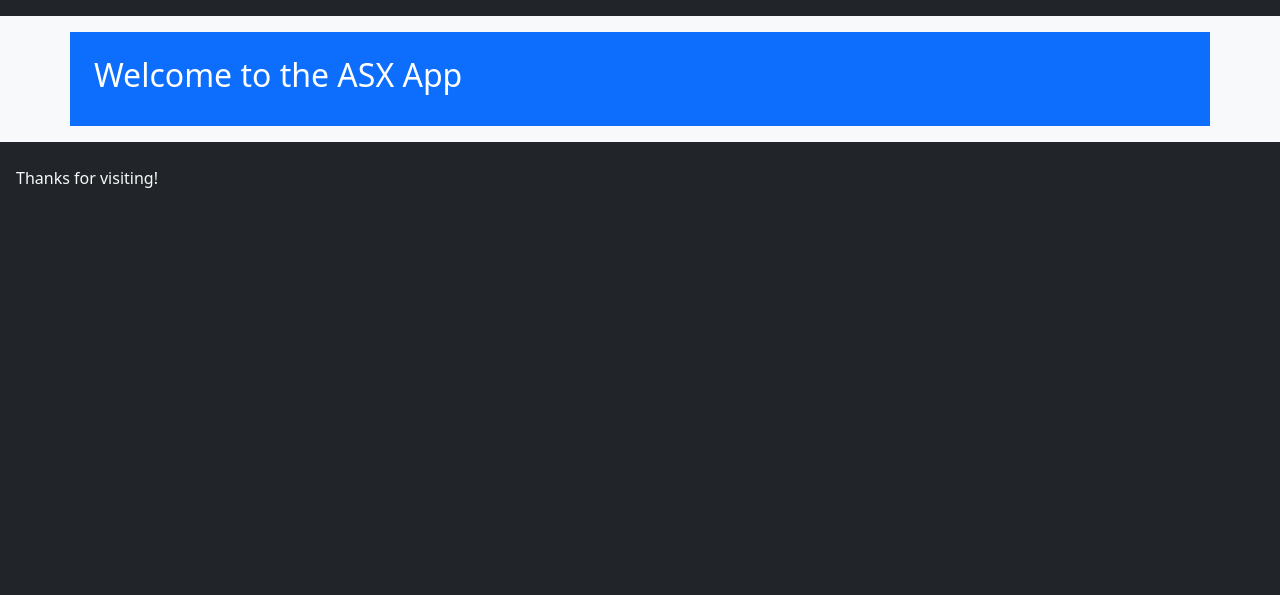
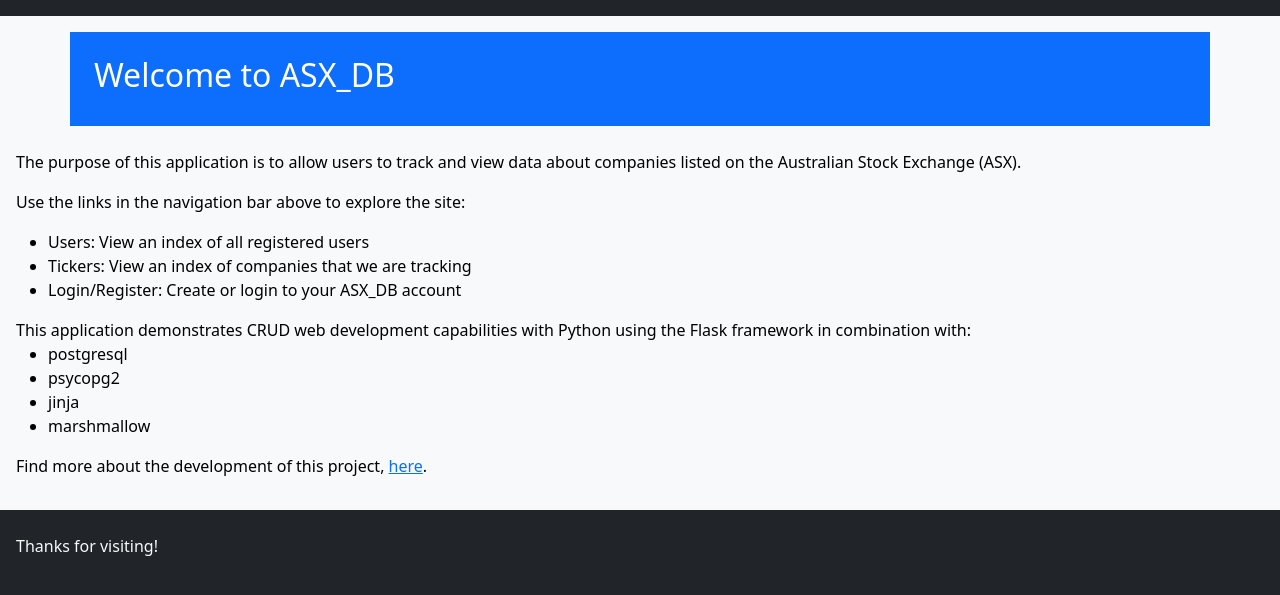
Before and after one commit to l-j-g/ASX_DB-t3a3, a Flask app: page /home in a window 1280 px wide. Shown: the part 161-756 px from the top of the page. Run offline with Flask 2, Linux system fonts and the light colour scheme; parts of the project's set-up code (start-up, migrations or seed data) failed here and were passed over; some libraries are stand-ins or nearby versions.

Commit message:
added page descriptions

```diff
--- a/asxApp/templates/home.html
+++ b/asxApp/templates/home.html
@@ -1,7 +1,30 @@
 {% extends "base.html" %}
 {% block content %}
     <div class="container bg-primary text-white p-4">
-        <h2> Welcome to the ASX App</h2>
+        <h2> Welcome to ASX_DB </h2>
 
     </div>
+    <br/>
+    <p>
+        The purpose of this application is to allow users to track and view data about companies listed on the Australian Stock Exchange (ASX).
+    </p>
+    <p>
+        Use the links in the navigation bar above to explore the site:
+        <ul>
+            <li>Users: View an index of all registered users</li>
+            <li>Tickers: View an index of companies that we are tracking</li>
+            <li>Login/Register: Create or login to your ASX_DB account</li>
+        </ul>
+    </p>
+        This application demonstrates CRUD web development capabilities with Python using the Flask framework in combination with:
+
+        <ul>
+            <li>postgresql</li>
+            <li>psycopg2</li>
+            <li>jinja</li>
+            <li>marshmallow</li>
+        </ul>
+
+        Find more about the development of this project, <a href=https://github.com/l-j-g/T3A3_asx_app>here</a>.
+    </p>
 {% endblock %}
```
Also changed, not shown: asxApp/templates/profile.html (+17 -1 lines), asxApp/templates/user_index.html (+6 -1 lines).
